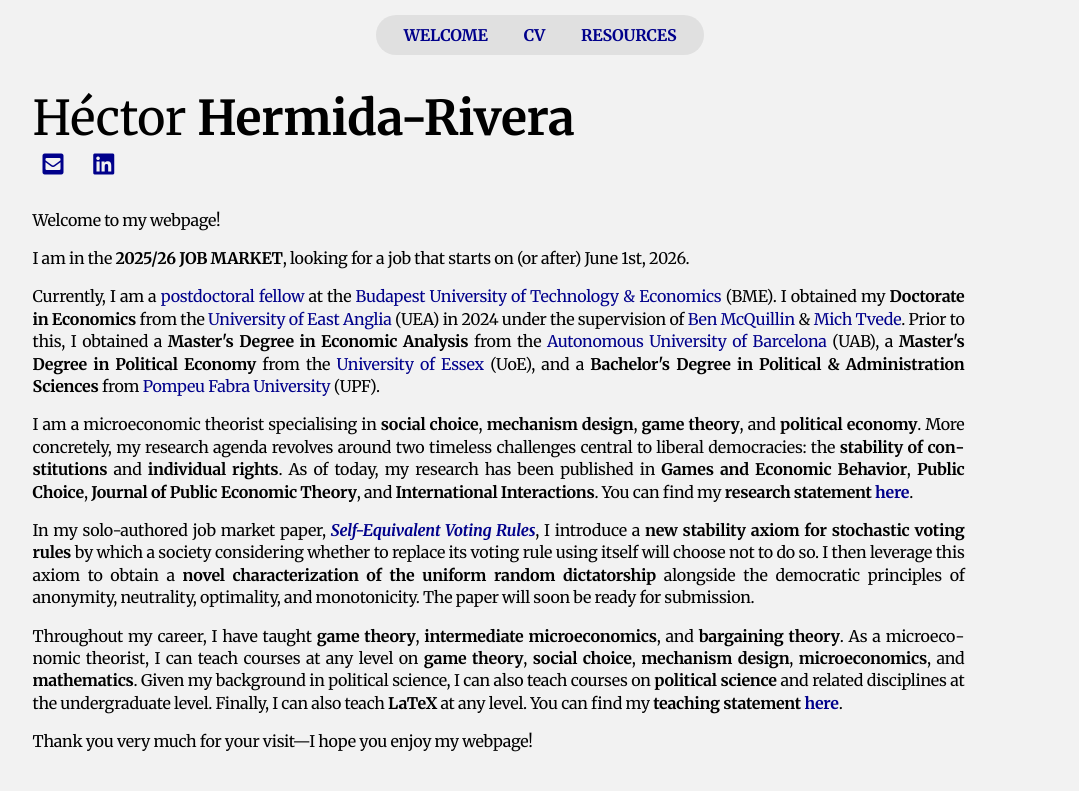
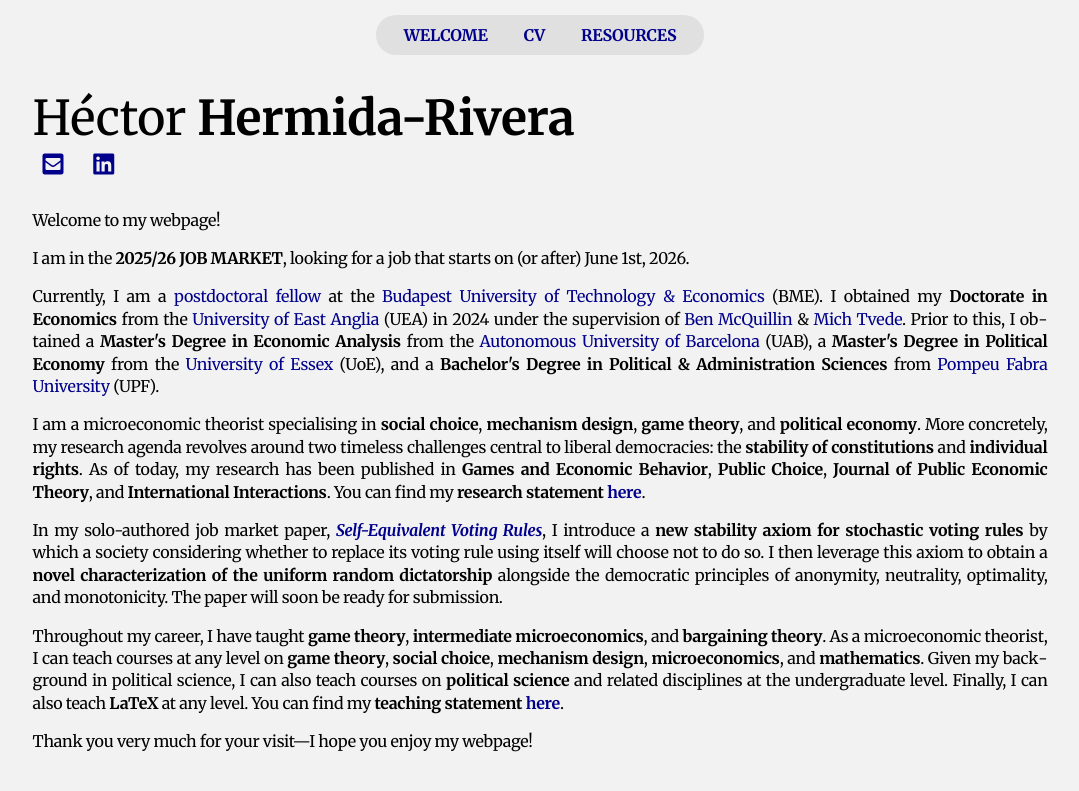
Before and after one commit to HectorHermidaRivera/hectorhermidarivera.github.io, a Jekyll site: the page built from index.md, in a window 1280 px wide. Shown: the top 791 px of the page, without its empty margins (100-1179 px from the left). Built offline with Jekyll 4.4.1, drawn with Linux system fonts in a browser that asks for light colours; a style sheet for code colours, icons or effects is not loaded.

Commit message:
Update style.css

```diff
--- a/assets/css/style.css
+++ b/assets/css/style.css
@@ -104,7 +104,7 @@ p {
 body.home-page .content {
   margin-left: auto !important;
   margin-right: auto !important;
-  padding-left: 60px 5px 40px 5px !important;
+  padding: 60px 5px 40px 5px !important;
   box-sizing: border-box;
 }
 
```
